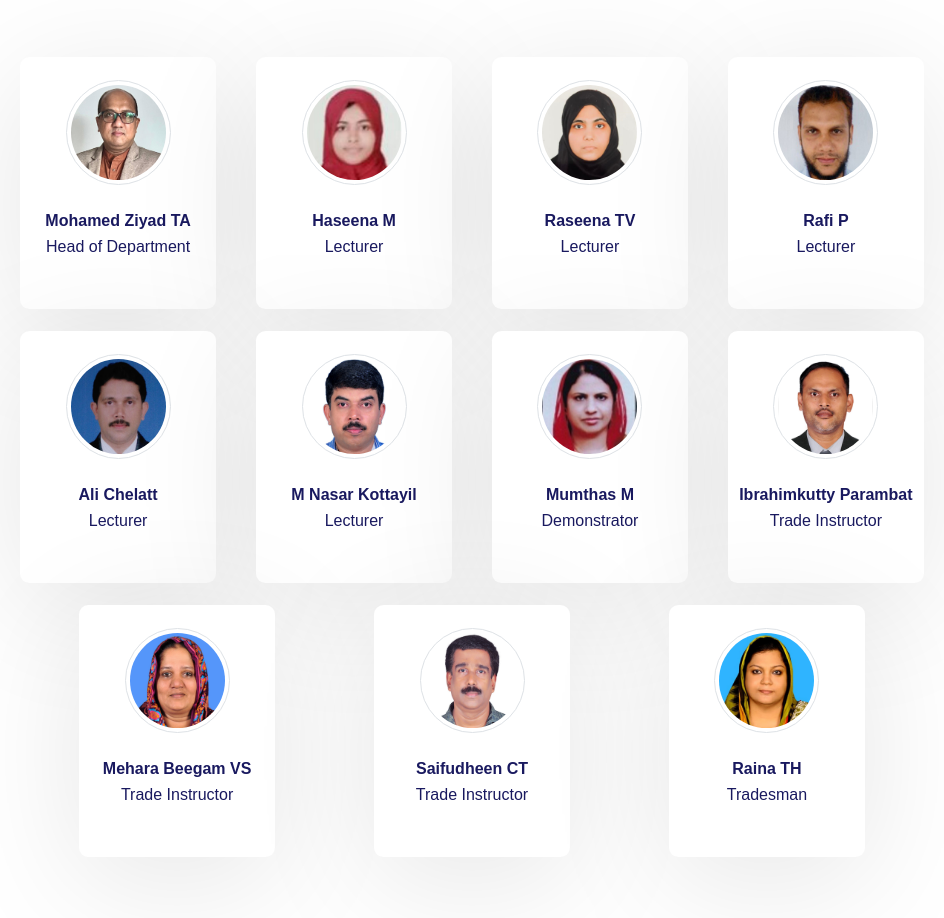
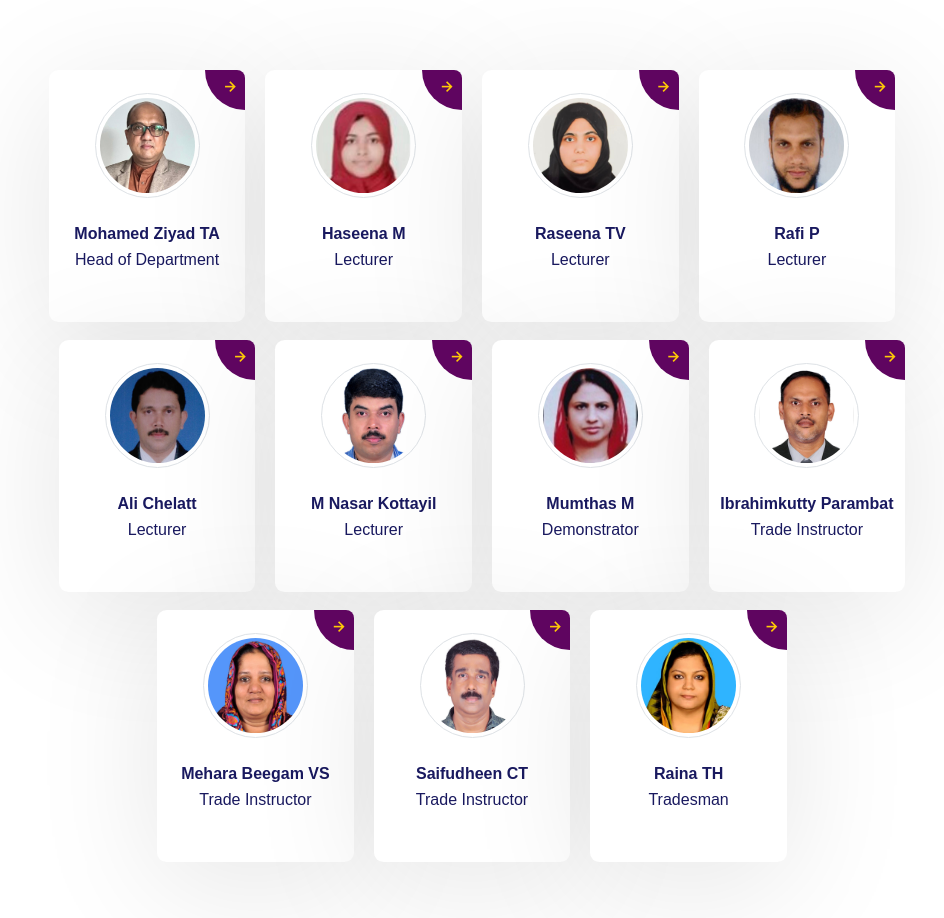
Before and after one commit to sroshann/Faculties, a plain HTML site: page index.html in a window 1280 px wide. Shown: the whole page, without its empty margins (168-1112 px from the left). Drawn offline with nearby package versions, Linux system fonts and the light colour scheme.

Commit message:
Front page design is completed and going to design individual details

```diff
--- a/index.html
+++ b/index.html
@@ -1,12 +1,15 @@
 <!DOCTYPE html>
 <html lang="en">
+
 <head>
 
     <meta charset="UTF-8">
     <meta name="viewport" content="width=device-width, initial-scale=1.0">
     <title>Faculties</title>
+    <link href='https://unpkg.com/boxicons@2.1.4/css/boxicons.min.css' rel='stylesheet'>
 
 </head>
+
 <body>
 
     <div id="root-body">
@@ -17,7 +20,9 @@
 
                 <div class="profile">
 
-                    <div class="image" >
+                    <a href="ziyad_sir.html">
+
+                        <div class="image">
 
                             <div class="ring"><img id="ziyad-sir" src="Images/ziyadsir.jpg" alt="Ziyad Sir"></div>
 
@@ -28,13 +33,19 @@
                             <p class="role">Head of Department</p>
 
                         </div>
+                        <div class="arrow"><i class='bx bx-right-arrow-alt right-arrow'></i></div>
+
+                    </a>
 
                 </div>
                 <div class="profile">
 
-                    <div class="image" >
+                    <a href="">
 
-                        <div class="ring"><img id="heseena-miss" src="Images/haseenamiss.jpg" alt="Haseena Miss"></div>
+                        <div class="image">
+
+                            <div class="ring"><img id="heseena-miss" src="Images/haseenamiss.jpg" alt="Haseena Miss">
+                            </div>
 
                         </div>
                         <div class="texts">
@@ -43,11 +54,16 @@
                             <p class="role">Lecturer</p>
 
                         </div>
+                        <div class="arrow"><i class='bx bx-right-arrow-alt right-arrow'></i></div>
+
+                    </a>
 
                 </div>
                 <div class="profile">
 
-                    <div class="image" >
+                    <a href="">
+
+                        <div class="image">
 
                             <div class="ring"><img src="Images/raseenamiss.jpg" alt="Raseena Miss"></div>
 
@@ -58,11 +74,16 @@
                             <p class="role">Lecturer</p>
 
                         </div>
+                        <div class="arrow"><i class='bx bx-right-arrow-alt right-arrow'></i></div>
+
+                    </a>
 
                 </div>
                 <div class="profile">
 
-                    <div class="image" >
+                    <a href="">
+
+                        <div class="image">
 
                             <div class="ring"><img src="Images/rafisir.jpg" alt="Rafi Sir"></div>
 
@@ -73,15 +94,20 @@
                             <p class="role">Lecturer</p>
 
                         </div>
+                        <div class="arrow"><i class='bx bx-right-arrow-alt right-arrow'></i></div>
+
+                    </a>
 
                 </div>
 
             </div>
             <div class="cards">
 
+                <a href="">
+
                     <div class="profile">
 
-                    <div class="image" >
+                        <div class="image">
 
                             <div class="ring"><img src="Images/alisir.jpg" alt="Ali Sir"></div>
 
@@ -92,11 +118,16 @@
                             <p class="role">Lecturer</p>
 
                         </div>
+                        <div class="arrow"><i class='bx bx-right-arrow-alt right-arrow'></i></div>
+
+                </a>
 
             </div>
             <div class="profile">
 
-                    <div class="image" >
+                <a href="">
+
+                    <div class="image">
 
                         <div class="ring"><img src="Images/nasarsir.jpg" alt="Nasar Sir"></div>
 
@@ -107,11 +138,16 @@
                         <p class="role">Lecturer</p>
 
                     </div>
+                    <div class="arrow"><i class='bx bx-right-arrow-alt right-arrow'></i></div>
+
+                </a>
 
             </div>
             <div class="profile">
 
-                    <div class="image" >
+                <a href="">
+
+                    <div class="image">
 
                         <div class="ring"><img src="Images/mumthasmiss.jpg" alt="Mumthaz Miss"></div>
 
@@ -122,11 +158,16 @@
                         <p class="role">Demonstrator</p>
 
                     </div>
+                    <div class="arrow"><i class='bx bx-right-arrow-alt right-arrow'></i></div>
+
+                </a>
 
             </div>
             <div class="profile">
 
-                    <div class="image" >
+                <a href="">
+
+                    <div class="image">
 
                         <div class="ring"><img src="Images/ibrahimkuttysir.jpg" alt="Ibrahimkutty Sir"></div>
 
@@ -137,6 +178,9 @@
                         <p class="role">Trade Instructor</p>
 
                     </div>
+                    <div class="arrow"><i class='bx bx-right-arrow-alt right-arrow'></i></div>
+
+                </a>
 
             </div>
 
@@ -145,7 +189,9 @@
 
             <div class="profile">
 
-                    <div class="image" >
+                <a href="">
+
+                    <div class="image">
 
                         <div class="ring"><img src="Images/mehramiss.jpg" alt="Mehra Miss"></div>
 
@@ -156,11 +202,16 @@
                         <p class="role">Trade Instructor</p>
 
                     </div>
+                    <div class="arrow" id="seperate-arrow"><i class='bx bx-right-arrow-alt right-arrow'></i></div>
+
+                </a>
 
             </div>
             <div class="profile">
 
-                    <div class="image" >
+                <a href="">
+
+                    <div class="image">
 
                         <div class="ring"><img src="Images/saifudheensir.jpg" alt="Saifudheen Sir"></div>
 
@@ -171,11 +222,16 @@
                         <p class="role">Trade Instructor</p>
 
                     </div>
+                    <div class="arrow"><i class='bx bx-right-arrow-alt right-arrow'></i></div>
+
+                </a>
 
             </div>
             <div class="profile">
 
-                    <div class="image" >
+                <a href="">
+
+                    <div class="image">
 
                         <div class="ring"><img src="Images/rainamiss.jpg" alt="Raina Miss"></div>
 
@@ -186,6 +242,9 @@
                         <p class="role">Tradesman</p>
 
                     </div>
+                    <div class="arrow"><i class='bx bx-right-arrow-alt right-arrow'></i></div>
+
+                </a>
 
             </div>
 
@@ -198,8 +257,7 @@
 </body>
 
 <style>
-
-    body{
+    body {
 
         margin: 0;
         padding: 0;
@@ -208,18 +266,25 @@
 
     }
 
-    body::-webkit-scrollbar { display: none; }
+    body::-webkit-scrollbar {
+        display: none;
+    }
 
-    p { margin: 0; }
+    p {
+        margin: 0;
+    }
 
+    a {
+        text-decoration: none;
+    }
 
     #contents {
 
         width: 80%;
         height: fit-content;
         margin: auto;
-        margin-top: 60px;
-        margin-bottom: 60px;
+        margin-top: 75px;
+        margin-bottom: 40px;
         display: grid;
         place-items: center;
 
@@ -229,9 +294,10 @@
 
         width: 96%;
         height: 280px;
-        margin: -3px;
+        margin: -5px;
         display: flex;
-        justify-content: space-evenly;
+        justify-content: center;
+        column-gap: 20px;
 
     }
 
@@ -278,19 +344,51 @@
 
     }
 
-    .texts p { color: #19195f; }
+    .texts p {
+        color: #19195f;
+    }
 
-    .name { font-weight: bold; }
+    .name {
+        font-weight: bold;
+    }
+
+    .arrow {
+
+        width: 40px;
+        height: 40px;
+        background-color: #5f0560;
+        position: relative;
+        top: -202.5px;
+        right: -156.5px;
+        border-radius: 0px 8px 0px 40px;
+
+    }
+
+    #seperate-arrow {
+        right: -157px;
+    }
+
+    .right-arrow {
+
+        color: #ffcb05;
+        position: relative;
+        top: 7.5px;
+        left: 15px;
+        font-size: larger;
+
+    }
 
     .profile:hover {
 
         background-color: #5f0560;
         transition: 0.3s;
         cursor: pointer;
+        box-shadow: rgba(17, 12, 46, 0.15) 0px 48px 100px 0px;
 
     }
 
-    .profile:hover .name , .profile:hover .role {
+    .profile:hover .name,
+    .profile:hover .role {
 
         color: #ffcb05;
         transition: 0.3s;
@@ -298,18 +396,33 @@
 
     }
 
-    .profile:hover .role { color: white; }
+    .profile:hover .role {
+        color: white;
+    }
 
     .profile:hover .ring {
+        border: solid 1.5px #ffcb05;
+    }
 
-        border: solid 1px #ffcb05;
+    .profile:hover .arrow {
+
+        background-color: #ffcb05;
         transition: 0.3s;
 
     }
 
-    .profile:not(:hover) , .profile:not(:hover) p , .profile:hover .ring { transition: 0.3s; }
+    .profile:hover .right-arrow {
 
+        color: #5f0560;
+        transition: 0.3s;
 
+    }
+
+    .profile:not(:hover),
+    .profile:not(:hover) p,
+    .profile:not(:hover) .arrow {
+        transition: 0.3s;
+    }
 </style>
 
 </html>
```
Also changed, not shown: ziyad_sir.html (added, +42 -0 lines). Lines whose indentation alone changed are shown as unchanged.
